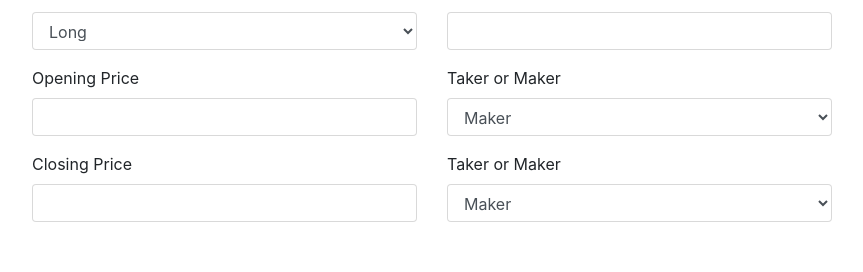
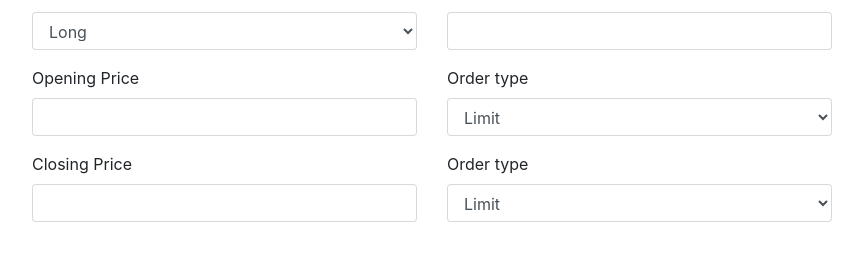
Before and after one commit to kraken-fees-calculator/kraken-fees-calculator.github.io, a plain HTML site: page index.html in a window 1280 px wide. Shown: the part 408-680 px from the top of the page, without its empty margins (208-1071 px from the left). Drawn offline with nearby package versions, Linux system fonts and the light colour scheme.

Commit message:
Renamed maker/taker > limit/market

```diff
--- a/index.html
+++ b/index.html
@@ -153,10 +153,10 @@
           </div>
           <div class="col">
             <div class="form-group">
-              <label for="form-trade-opening-type">Taker or Maker</label>
+              <label for="form-trade-opening-type">Order type</label>
               <select class="form-control" id="form-trade-opening-type">
-                <option value="maker" selected>Maker</option>
-                <option value="taker">Taker</option>
+                <option value="maker" selected>Limit</option>
+                <option value="taker">Market</option>
               </select>
             </div>
           </div>
@@ -171,10 +171,10 @@
           </div>
           <div class="col">
             <div class="form-group">
-              <label for="form-trade-closing-type">Taker or Maker</label>
+              <label for="form-trade-closing-type">Order type</label>
               <select class="form-control" id="form-trade-closing-type">
-                <option value="maker" selected>Maker</option>
-                <option value="taker">Taker</option>
+                <option value="maker" selected>Limit</option>
+                <option value="taker">Market</option>
               </select>
             </div>
           </div>
```
